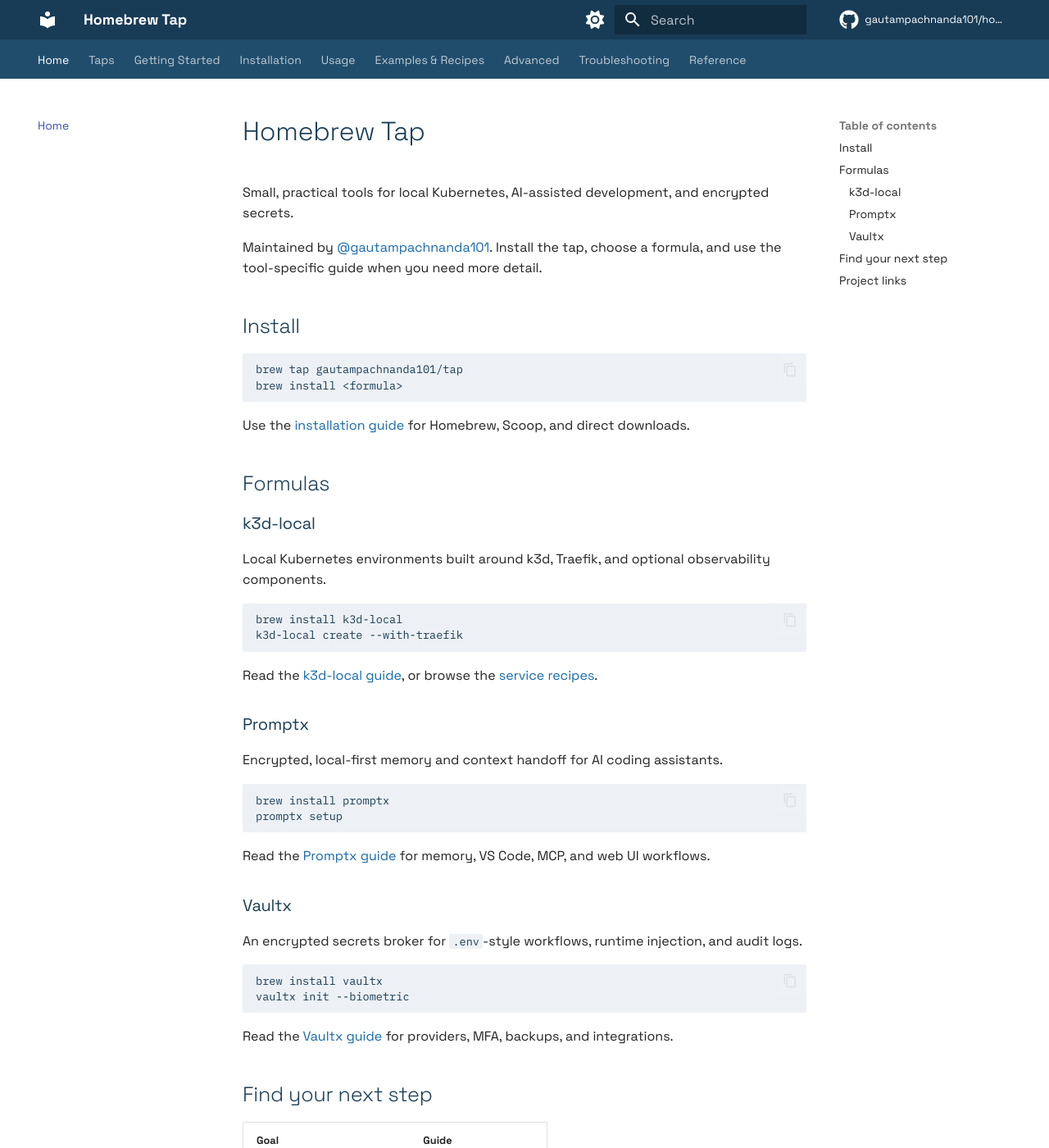
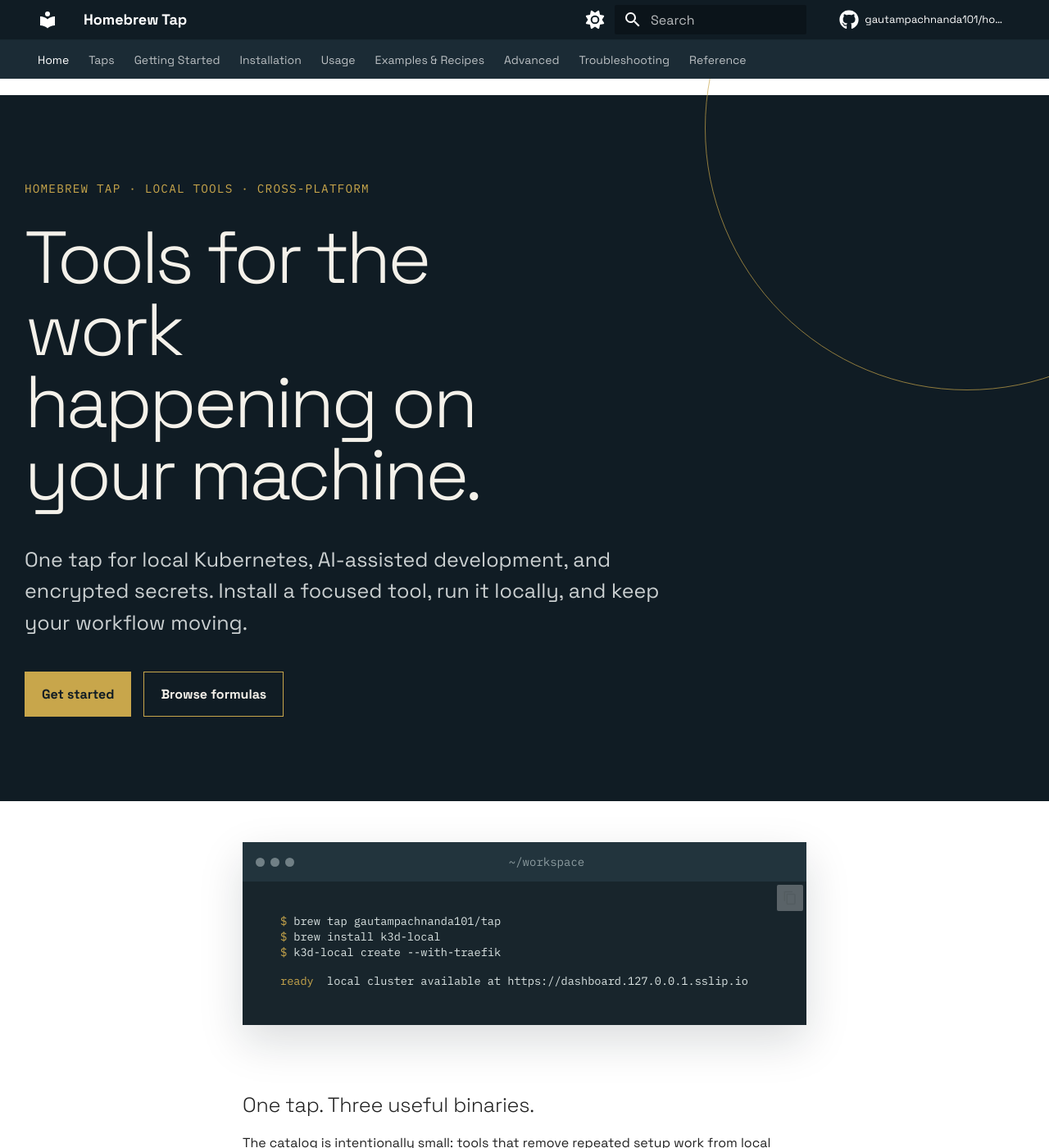
Before and after one commit to gautampachnanda101/homebrew-tap, an MkDocs documentation site: the page built from docs/index.md, in a window 1280 px wide and 1400 px high. Shown: the whole window at 82% size. Built offline with MkDocs 1.6.1 and Material for MkDocs 9.7.7, drawn with Linux system fonts in a browser that asks for light colours; comment, search, counter and statistics services are not loaded; some of the changed text lies outside the part shown.

Commit message:
docs: redesign homepage around terminal workflow

````diff
--- a/docs/index.md
+++ b/docs/index.md
@@ -1,64 +1,62 @@
-# Homebrew Tap
+<section class="tap-hero">
+  <p class="tap-eyebrow">HOMEBREW TAP · LOCAL TOOLS · CROSS-PLATFORM</p>
+  <h1>Tools for the work happening on your machine.</h1>
+  <p class="tap-lede">One tap for local Kubernetes, AI-assisted development, and encrypted secrets. Install a focused tool, run it locally, and keep your workflow moving.</p>
+  <div class="tap-actions">
+    <a class="tap-button tap-button-primary" href="getting-started/">Get started</a>
+    <a class="tap-button tap-button-secondary" href="taps/">Browse formulas</a>
+  </div>
+</section>
 
-Small, practical tools for local Kubernetes, AI-assisted development, and encrypted secrets.
+<section class="tap-terminal" aria-label="Homebrew installation example">
+  <div class="terminal-bar"><span></span><span></span><span></span><strong>~/workspace</strong></div>
+  <pre><code><span class="terminal-prompt">$</span> brew tap gautampachnanda101/tap
+<span class="terminal-prompt">$</span> brew install k3d-local
+<span class="terminal-prompt">$</span> k3d-local create --with-traefik
+<span class="terminal-success">ready</span>  local cluster available at https://dashboard.127.0.0.1.sslip.io</code></pre>
+</section>
 
-Maintained by [@gautampachnanda101](https://github.com/gautampachnanda101). Install the tap, choose a formula, and use the tool-specific guide when you need more detail.
+## One tap. Three useful binaries.
 
-## Install
+The catalog is intentionally small: tools that remove repeated setup work from local development without requiring an account or a hosted control plane.
 
-```bash
-brew tap gautampachnanda101/tap
-brew install <formula>
-```
+<div class="formula-grid">
+  <article class="formula-item">
+    <p class="formula-number">01</p>
+    <h3>k3d-local</h3>
+    <p>Build a local Kubernetes environment with k3d, Traefik, optional telemetry, and ready-to-deploy service recipes.</p>
+    <code>brew install k3d-local</code>
+    <a href="taps/k3d-local/">Read the k3d-local guide <span aria-hidden="true">-&gt;</span></a>
+  </article>
+  <article class="formula-item">
+    <p class="formula-number">02</p>
+    <h3>Promptx</h3>
+    <p>Keep AI coding context encrypted, searchable, and available across assistants, editors, and MCP clients.</p>
+    <code>brew install promptx</code>
+    <a href="taps/promptx/">Read the Promptx guide <span aria-hidden="true">-&gt;</span></a>
+  </article>
+  <article class="formula-item">
+    <p class="formula-number">03</p>
+    <h3>Vaultx</h3>
+    <p>Inject secrets at runtime from an encrypted vault while keeping reference files safe to commit.</p>
+    <code>brew install vaultx</code>
+    <a href="taps/vaultx/">Read the Vaultx guide <span aria-hidden="true">-&gt;</span></a>
+  </article>
+</div>
 
-Use the [installation guide](installation.md) for Homebrew, Scoop, and direct downloads.
+## Start with the job in front of you
 
-## Formulas
-
-### k3d-local
-
-Local Kubernetes environments built around k3d, Traefik, and optional observability components.
-
-```bash
-brew install k3d-local
-k3d-local create --with-traefik
-```
-
-Read the [k3d-local guide](taps/k3d-local.md), or browse the [service recipes](examples.md).
-
-### Promptx
-
-Encrypted, local-first memory and context handoff for AI coding assistants.
-
-```bash
-brew install promptx
-promptx setup
-```
-
-Read the [Promptx guide](taps/promptx.md) for memory, VS Code, MCP, and web UI workflows.
-
-### Vaultx
-
-An encrypted secrets broker for `.env`-style workflows, runtime injection, and audit logs.
-
-```bash
-brew install vaultx
-vaultx init --biometric
-```
-
-Read the [Vaultx guide](taps/vaultx.md) for providers, MFA, backups, and integrations.
-
-## Find your next step
-
-| Goal | Guide |
+| You need to... | Go here |
 | --- | --- |
 | Install one or more formulas | [Installation](installation.md) |
-| Create a local cluster | [Getting started](getting-started.md) |
+| Create your first local cluster | [Getting started](getting-started.md) |
 | Deploy a service into k3d | [Examples and recipes](examples.md) |
 | Learn common workflows | [Usage](usage.md) |
 | Find a command or flag | [Command reference](reference/commands.md) |
 | Fix a setup problem | [Troubleshooting](troubleshooting.md) |
 
-## Project links
+## Built to stay local
+
+No accounts, hosted dashboard, or telemetry requirement. The tools run on your machine and the guides show the exact commands they expect.
 
 [Source on GitHub](https://github.com/gautampachnanda101/homebrew-tap) · [Report an issue](https://github.com/gautampachnanda101/homebrew-tap/issues) · [Contributing guide](https://github.com/gautampachnanda101/homebrew-tap/blob/main/CONTRIBUTING.md)
--- a/docs/stylesheets/extra.css
+++ b/docs/stylesheets/extra.css
@@ -1,47 +1,33 @@
 :root {
-  --md-primary-fg-color: #183b56;
-  --md-primary-fg-color--light: #2d6289;
-  --md-primary-fg-color--dark: #102a3d;
-  --md-accent-fg-color: #c45a1c;
-  --tap-ink: #183b56;
-  --tap-paper: #f7f8fa;
-  --tap-orange: #c45a1c;
+  --md-primary-fg-color: #101c24;
+  --md-primary-fg-color--light: #273f4e;
+  --md-primary-fg-color--dark: #091117;
+  --md-accent-fg-color: #c8a64b;
+  --tap-ink: #101c24;
+  --tap-gold: #c8a64b;
+  --tap-muted: #697178;
 }
 
 [data-md-color-scheme="slate"] {
-  --md-default-bg-color: #111a22;
-  --md-default-bg-color--light: #1a2732;
+  --md-default-bg-color: #10171c;
+  --md-default-bg-color--light: #19232a;
   --md-default-fg-color: #edf2f5;
-  --md-primary-fg-color: #8fc1df;
-  --md-primary-bg-color: #111a22;
-  --md-accent-fg-color: #f0a36b;
+  --md-primary-fg-color: #d7ba68;
+  --md-primary-bg-color: #10171c;
+  --md-accent-fg-color: #e1c979;
 }
 
 .md-header {
   background: var(--tap-ink);
-  box-shadow: 0 1px 0 rgba(24, 59, 86, 0.18);
+  box-shadow: 0 1px 0 rgba(16, 28, 36, 0.18);
 }
 
 .md-tabs {
-  background: #214d6c;
+  background: #1b2b35;
 }
 
 .md-main__inner {
   margin-top: 1.2rem;
-}
-
-.md-typeset h1,
-.md-typeset h2,
-.md-typeset h3 {
-  color: var(--tap-ink);
-}
-
-.md-typeset a {
-  color: #1769aa;
-}
-
-.md-typeset a:hover {
-  color: var(--tap-orange);
 }
 
 .md-typeset code {
@@ -49,24 +35,201 @@
   color: #183b56;
 }
 
-.md-typeset .md-button--primary,
-.md-typeset .md-button:hover {
-  background: var(--tap-orange);
-  border-color: var(--tap-orange);
-  color: #fff;
+.tap-hero {
+  background: var(--tap-ink);
+  color: #f4f1ea;
+  margin: -1.2rem calc(50% - 50vw) 2.5rem;
+  padding: clamp(3rem, 8vw, 7rem) max(1.2rem, calc((100vw - 61rem) / 2));
+  position: relative;
 }
 
-[data-md-color-scheme="slate"] .md-tabs {
-  background: #1a3448;
+.tap-hero::after {
+  border: 1px solid rgba(200, 166, 75, 0.7);
+  border-radius: 50%;
+  content: "";
+  height: 32rem;
+  position: absolute;
+  right: -11rem;
+  top: -14rem;
+  width: 32rem;
 }
 
-[data-md-color-scheme="slate"] .md-typeset h1,
-[data-md-color-scheme="slate"] .md-typeset h2,
-[data-md-color-scheme="slate"] .md-typeset h3 {
-  color: #edf2f5;
+.tap-eyebrow {
+  color: var(--tap-gold);
+  font-family: var(--md-code-font-family);
+  font-size: 0.72rem;
+  letter-spacing: 0.08em;
+  margin: 0 0 1.5rem;
 }
 
-[data-md-color-scheme="slate"] .md-typeset code {
-  background: #1f303d;
-  color: #d6ebf7;
+.tap-hero h1 {
+  color: #f4f1ea;
+  font-size: clamp(2.6rem, 7vw, 5.8rem);
+  letter-spacing: -0.045em;
+  line-height: 0.98;
+  margin: 0;
+  max-width: 10ch;
+  position: relative;
+  z-index: 1;
 }
+
+.tap-lede {
+  color: #cbd0d1;
+  font-size: clamp(1rem, 2vw, 1.25rem);
+  line-height: 1.55;
+  margin: 2rem 0;
+  max-width: 39rem;
+  position: relative;
+  z-index: 1;
+}
+
+.tap-actions {
+  display: flex;
+  flex-wrap: wrap;
+  gap: 0.75rem;
+  position: relative;
+  z-index: 1;
+}
+
+.tap-button {
+  border: 1px solid var(--tap-gold);
+  display: inline-block;
+  font-weight: 700;
+  padding: 0.7rem 1rem;
+  text-decoration: none;
+}
+
+.tap-button-primary {
+  background: var(--tap-gold);
+  color: var(--tap-ink) !important;
+}
+
+.tap-button-secondary {
+  color: #f4f1ea !important;
+}
+
+.tap-terminal {
+  background: #18252c;
+  box-shadow: 0 1rem 2.5rem rgba(16, 28, 36, 0.15);
+  color: #dce5e4;
+  margin: 0 auto 4rem;
+  max-width: 53rem;
+}
+
+.terminal-bar {
+  align-items: center;
+  background: #22343d;
+  color: #8e9da1;
+  display: flex;
+  gap: 0.35rem;
+  padding: 0.65rem 0.8rem;
+}
+
+.terminal-bar span {
+  background: #718086;
+  border-radius: 50%;
+  height: 0.55rem;
+  width: 0.55rem;
+}
+
+.terminal-bar strong {
+  font-family: var(--md-code-font-family);
+  font-size: 0.7rem;
+  font-weight: 400;
+  margin: 0 auto;
+}
+
+.tap-terminal pre {
+  background: transparent;
+  margin: 0;
+  padding: 1.4rem 1.5rem 1.7rem;
+}
+
+.tap-terminal code {
+  background: transparent;
+  color: #dce5e4;
+}
+
+.terminal-prompt,
+.terminal-success {
+  color: var(--tap-gold);
+}
+
+.terminal-success {
+  display: inline-block;
+  margin-top: 0.8rem;
+}
+
+.formula-grid {
+  border-top: 1px solid rgba(16, 28, 36, 0.2);
+  display: grid;
+  grid-template-columns: repeat(3, 1fr);
+  margin: 1.5rem 0 3rem;
+}
+
+.formula-item {
+  padding: 1.5rem 1.5rem 0 0;
+}
+
+.formula-item + .formula-item {
+  border-left: 1px solid rgba(16, 28, 36, 0.2);
+  padding-left: 1.5rem;
+}
+
+.formula-number {
+  color: var(--tap-muted);
+  font-family: var(--md-code-font-family);
+  font-size: 0.75rem;
+  margin: 0;
+}
+
+.formula-item h3 {
+  color: var(--tap-ink);
+  font-size: 1.3rem;
+  margin: 0.6rem 0;
+}
+
+.formula-item code {
+  display: block;
+  margin: 1rem 0;
+  width: fit-content;
+}
+
+.formula-item a {
+  color: var(--tap-ink);
+  font-weight: 700;
+}
+
+.formula-item a:hover {
+  color: var(--tap-gold);
+}
+
+[data-md-color-scheme="slate"] .tap-hero {
+  background: #0b1115;
+}
+
+[data-md-color-scheme="slate"] .formula-grid,
+[data-md-color-scheme="slate"] .formula-item + .formula-item {
+  border-color: rgba(237, 242, 245, 0.2);
+}
+
+@media screen and (max-width: 700px) {
+  .tap-hero {
+    margin-top: -0.5rem;
+  }
+
+  .formula-grid {
+    display: block;
+  }
+
+  .formula-item,
+  .formula-item + .formula-item {
+    border-left: 0;
+    border-top: 1px solid rgba(16, 28, 36, 0.2);
+    padding: 1.5rem 0 0;
+  }
+
+  .formula-item:first-child {
+    border-top: 0;
+  }
+}
````
